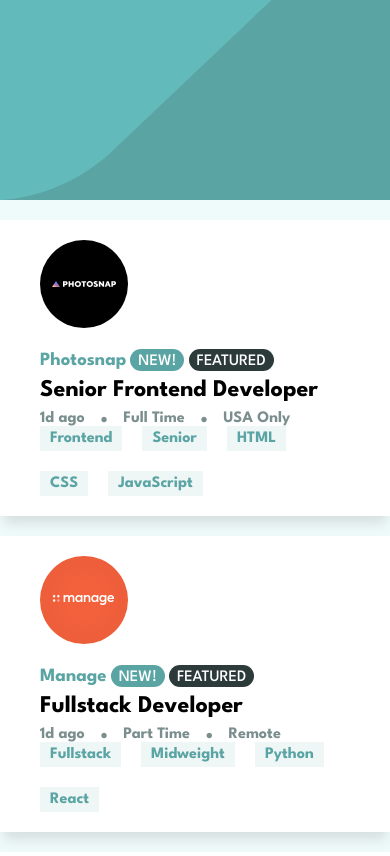
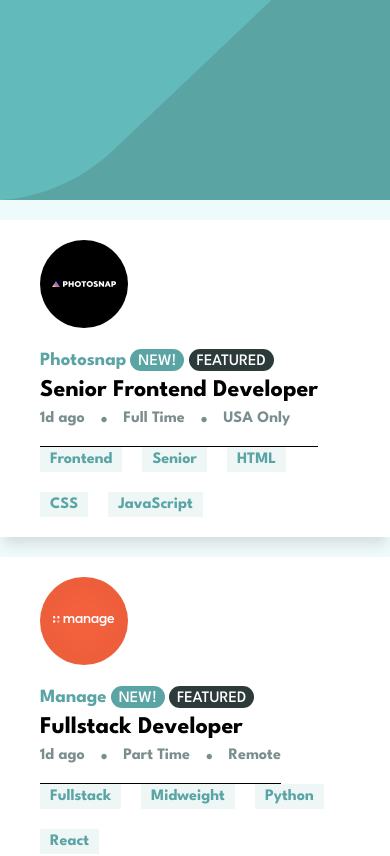
Before and after one commit to giandefaria/static-job-listings-master, a React (Create React App) app: page / in a window 390 px wide. Shown: the top 856 px of the page. Built offline with nearby package versions, Linux system fonts and the light colour scheme.

Commit message:
adicionada borda inferior

```diff
--- a/src/components/main/main.css
+++ b/src/components/main/main.css
@@ -162,6 +162,10 @@ main  {
     .job-information {
         flex-direction: column;
         align-items: flex-start;
+        padding-bottom: 20px;
+        border-bottom: solid;
+        border-color: black;
+        border-width: 1px;
     }
 
     .tags {
```
